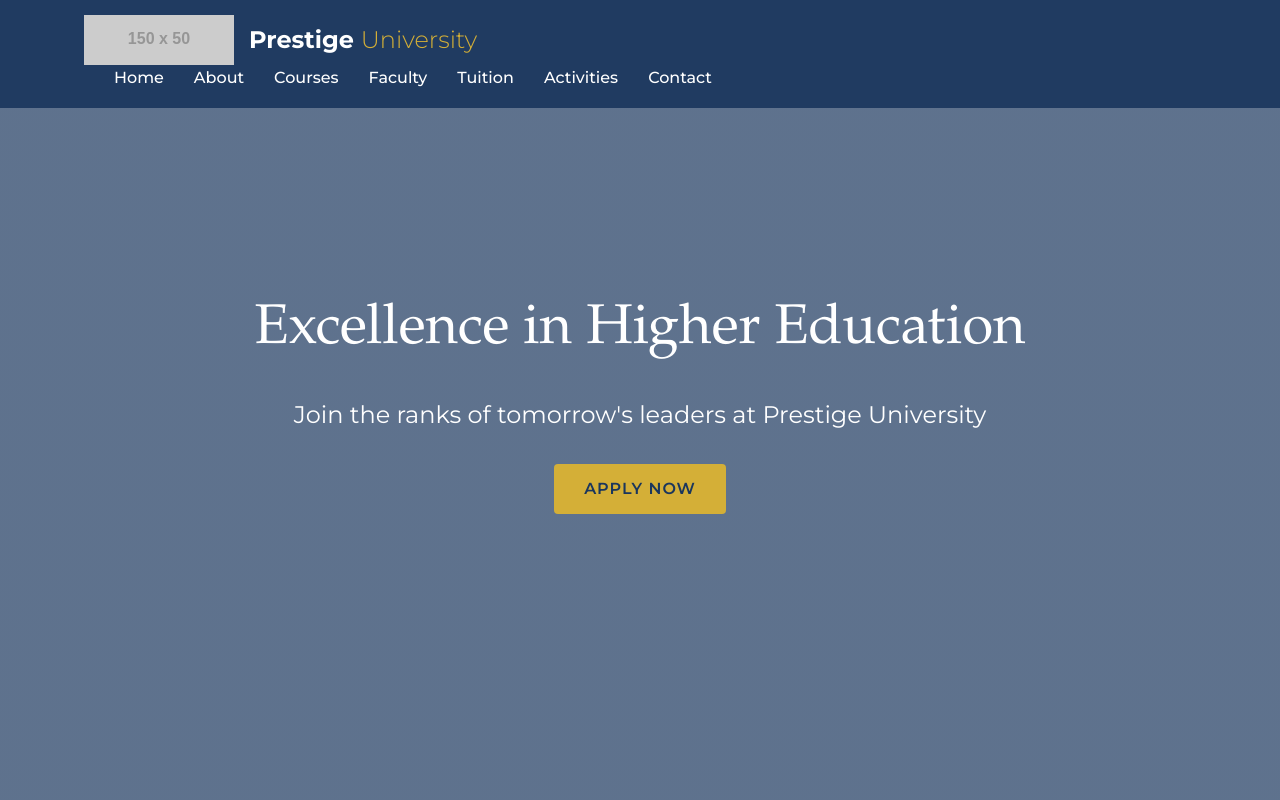
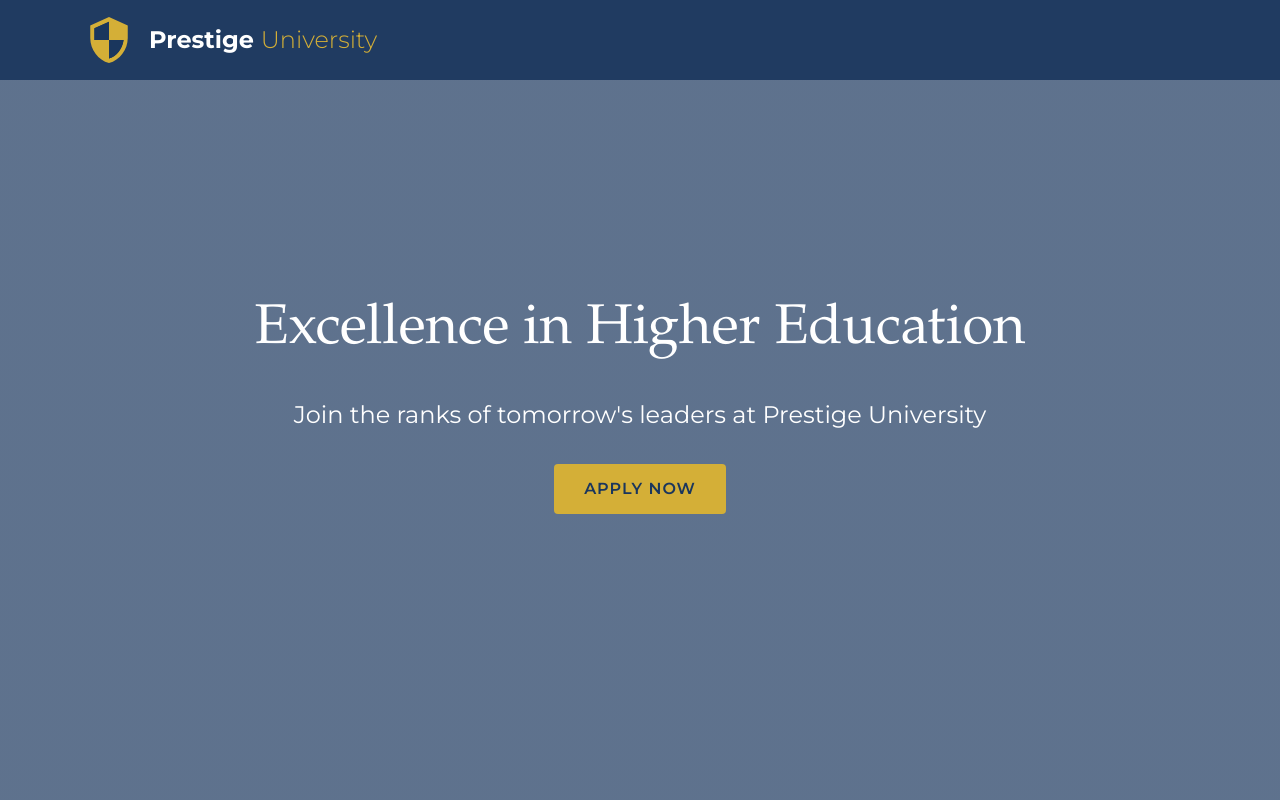
Before and after one commit to matomugo60/schoolWebsite, a plain HTML site: page index.html in a window 1280 px wide. Shown: the top 800 px of the page. Drawn offline with Linux system fonts and the light colour scheme; placeholder pictures from the web are drawn by us.

Commit message:
added logo

```diff
--- a/css/style.css
+++ b/css/style.css
@@ -707,3 +707,26 @@ tr:hover {
         padding: 10px 20px;
     }
 }
+
+.logo svg {
+    height: 50px;
+    width: 50px;
+    margin-right: 15px;
+    transition: all 0.3s ease;
+}
+
+.logo:hover svg {
+    transform: scale(1.1);
+    filter: drop-shadow(0 0 5px rgba(212, 175, 55, 0.5));
+}
+
+/* If using the Wikimedia image */
+.logo img {
+    height: 50px;
+    margin-right: 15px;
+    transition: all 0.3s ease;
+}
+
+.logo:hover img {
+    transform: scale(1.1);
+}
--- a/index.html
+++ b/index.html
@@ -9,29 +9,17 @@
     <link rel="stylesheet" href="https://cdnjs.cloudflare.com/ajax/libs/font-awesome/6.4.0/css/all.min.css">
 </head>
 <body>
-    <!-- Header with Hamburger Menu -->
     <header class="header">
         <div class="container">
             <div class="logo">
-                <!-- Using a placeholder logo - in a real site you would create or source a proper university logo -->
-                <img src="https://via.placeholder.com/150x50?text=PU+Logo" alt="Prestige University Logo">
+                <svg width="50" height="50" viewBox="0 0 24 24" xmlns="http://www.w3.org/2000/svg">
+                    <path d="M12 1L3 5v6c0 5.55 3.84 10.74 9 12 5.16-1.26 9-6.45 9-12V5l-9-4zm0 10.99h7c-.53 4.12-3.28 7.79-7 8.94V12H5V6.3l7-3.11V11.99z" fill="#d4af37"/>
+                    <path d="M12 11.99H5V6.3l7-3.11v8.8zm7 0h-7v8.94c3.72-1.15 6.47-4.82 7-8.94z" fill="#1a365d"/>
+                </svg>
                 <h1>Prestige <span>University</span></h1>
             </div>
             <nav class="navbar">
-                <ul class="nav-links">
-                    <li><a href="#home">Home</a></li>
-                    <li><a href="#about">About</a></li>
-                    <li><a href="#courses">Courses</a></li>
-                    <li><a href="#faculty">Faculty</a></li>
-                    <li><a href="#tuition">Tuition</a></li>
-                    <li><a href="#activities">Activities</a></li>
-                    <li><a href="#contact">Contact</a></li>
-                </ul>
-                <div class="hamburger">
-                    <span class="bar"></span>
-                    <span class="bar"></span>
-                    <span class="bar"></span>
-                </div>
+                <!-- Rest of navigation remains the same -->
             </nav>
         </div>
     </header>
```
